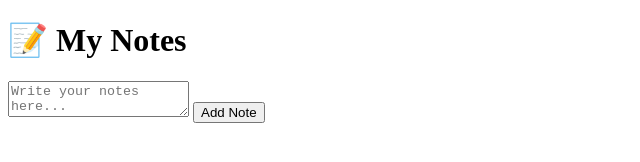
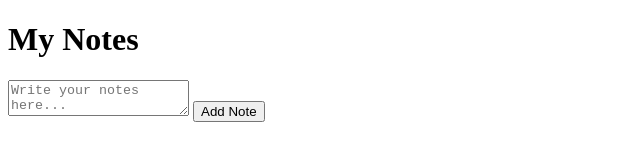
Before and after one commit to sakshipriya9/Notes_App, a plain HTML site: page index.html in a window 1280 px wide. Shown: the whole page, without its empty margins (0-640 px from the left). Drawn offline with Linux system fonts and the light colour scheme.

Commit message:
correction done in html file

```diff
--- a/index.html
+++ b/index.html
@@ -8,7 +8,7 @@
 </head>
 <body>
     <div class="container">
-        <h1> 📝 My Notes </h1>
+        <h1> My Notes </h1>
         <textarea id="noteInput" placeholder="Write your notes here..."></textarea>
         <button id="addNoteBtn"> Add Note </button>
         <div id="notesContainer"></div>
```
